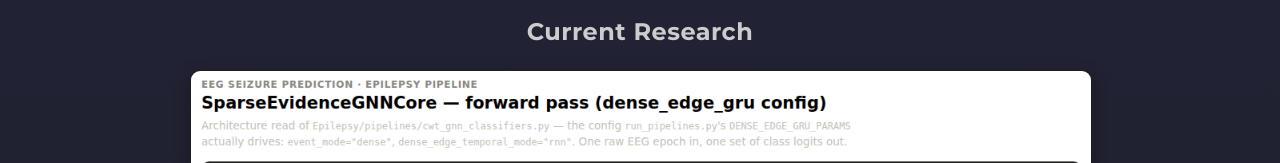
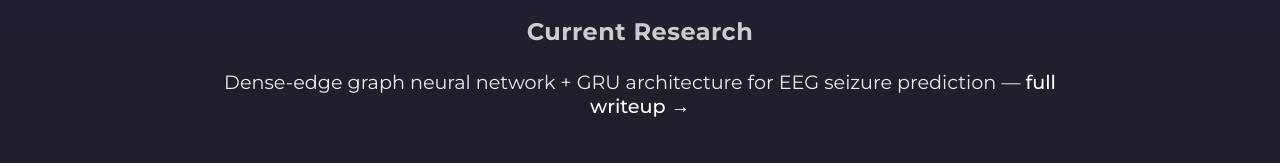
Before and after one commit to noshore5/noshore5.github.io, a website: page index.html in a window 1280 px wide. Shown: the part 499-662 px from the top of the page. Drawn offline with Linux system fonts and the light colour scheme.

Commit message:
Courage is found in unlikely places.

```diff
--- a/index.html
+++ b/index.html
@@ -82,27 +82,6 @@
       letter-spacing: 0.02em;
     }
 
-    .diagram-frame {
-      display: block;
-      max-width: 900px;
-      margin: 0 auto 3rem auto;
-      text-align: center;
-    }
-    .diagram-frame img {
-      width: 100%;
-      max-width: 100%;
-      height: auto;
-      border-radius: 10px;
-      box-shadow: 0 4px 16px rgba(0,0,0,0.3);
-      background: #0d0d0d;
-      border: 1px solid rgba(255,255,255,0.08);
-    }
-    .diagram-caption {
-      margin-top: 0.75rem;
-      font-size: 0.9rem;
-      color: #999;
-    }
-
     .notes-list {
       max-width: 700px;
       margin: 0 auto 2.5rem auto;
@@ -173,12 +152,10 @@
     </div>
 
     <div class="section-heading">Current Research</div>
-    <a href="research.html" style="text-decoration:none;">
-      <div class="diagram-frame">
-        <img src="resources/architecture-diagram-preview.png" alt="SparseEvidenceGNNCore architecture diagram — dense_edge_gru forward pass">
-        <div class="diagram-caption">Dense-edge graph neural network + GRU architecture for EEG seizure prediction — full writeup &rarr;</div>
-      </div>
-    </a>
+    <p style="text-align:center; margin-bottom:3rem;">
+      Dense-edge graph neural network + GRU architecture for EEG seizure prediction &mdash;
+      <a href="research.html" style="color:#7aa5d6; text-decoration:none; font-weight:500;">full writeup &rarr;</a>
+    </p>
 
     <div class="section-heading">Visualizations</div>
     <div class="eeg-grid two-col" style="margin-bottom: 2rem;">
```
